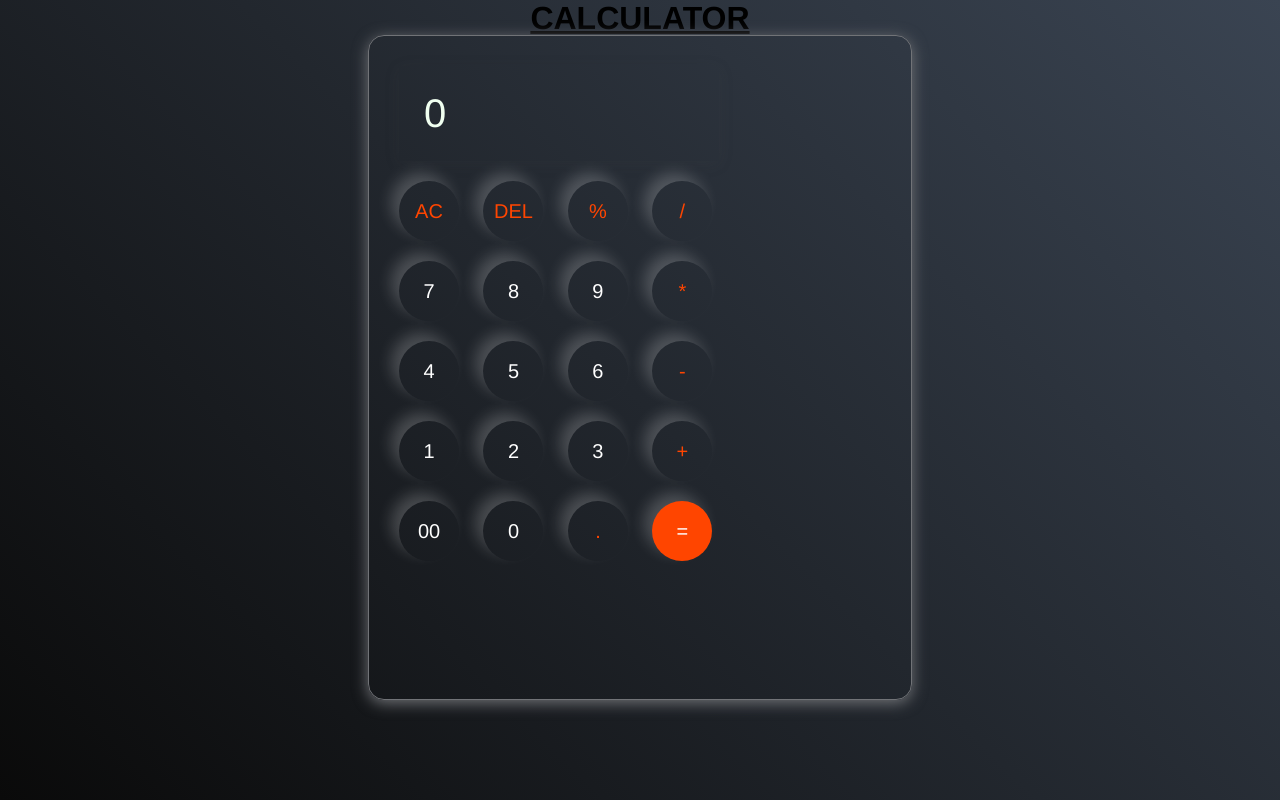
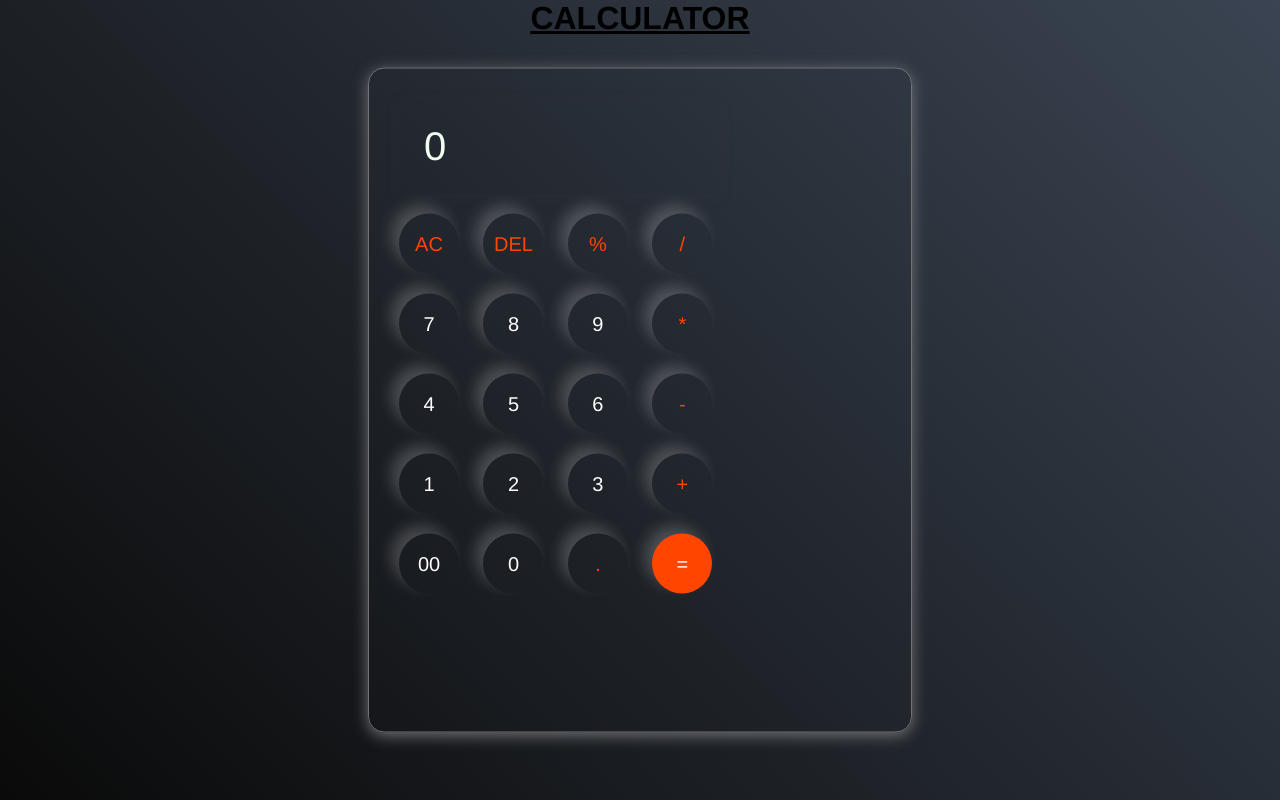
Before and after one commit to Sachindubey7652/Calculator, a plain HTML site: page index.html in a window 1280 px wide. Drawn offline with Linux system fonts and the light colour scheme.

Commit message:
Added style

```diff
--- a/style.css
+++ b/style.css
@@ -28,7 +28,10 @@ body {
 
 .Calculator {
     position: fixed;
-    top: 35px;
+    /* top: 35px; */
+    left: 50%;
+    top: 50%;
+    transform: translate(-50%, -50%);
     width: 68vh;
     height: fit-content;
     border: 1px solid #717377;
```
